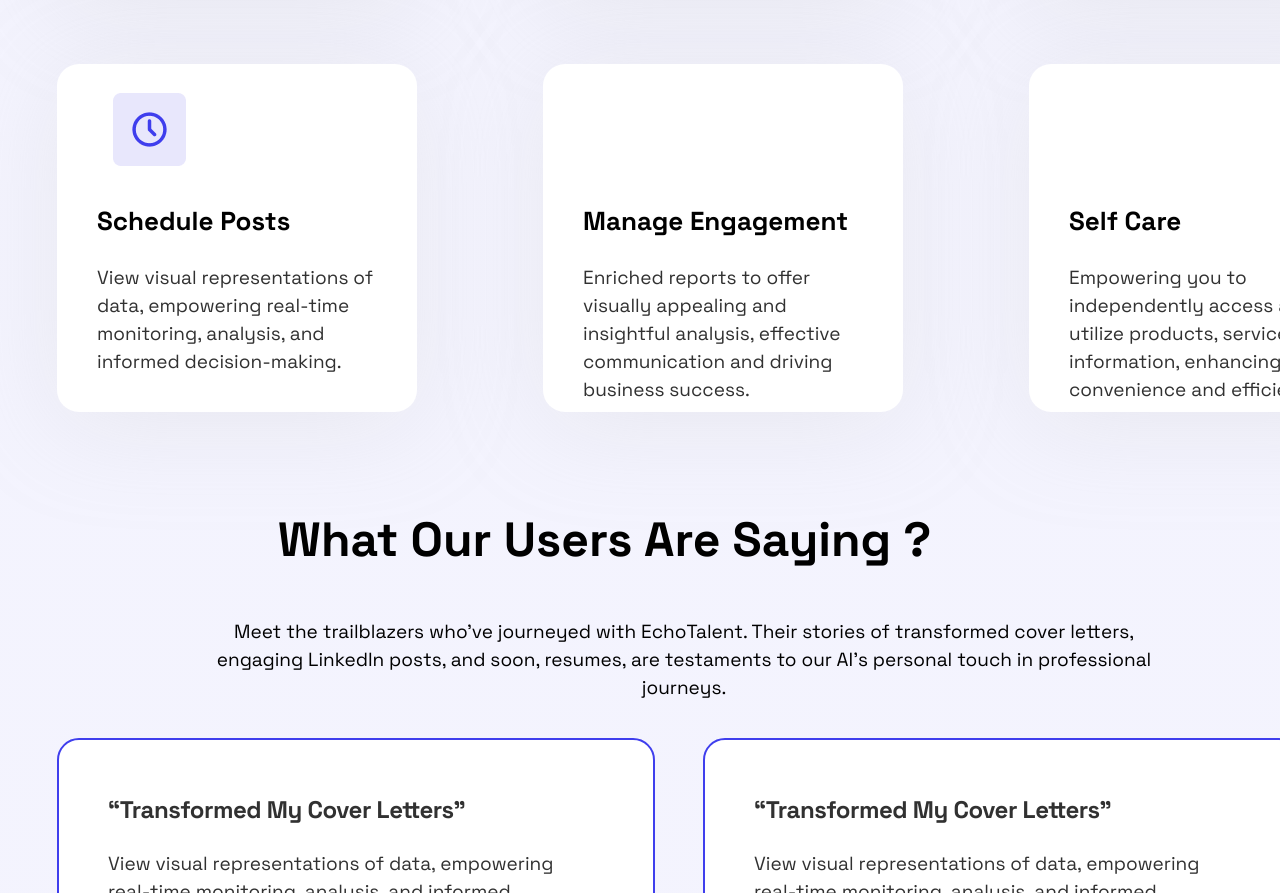
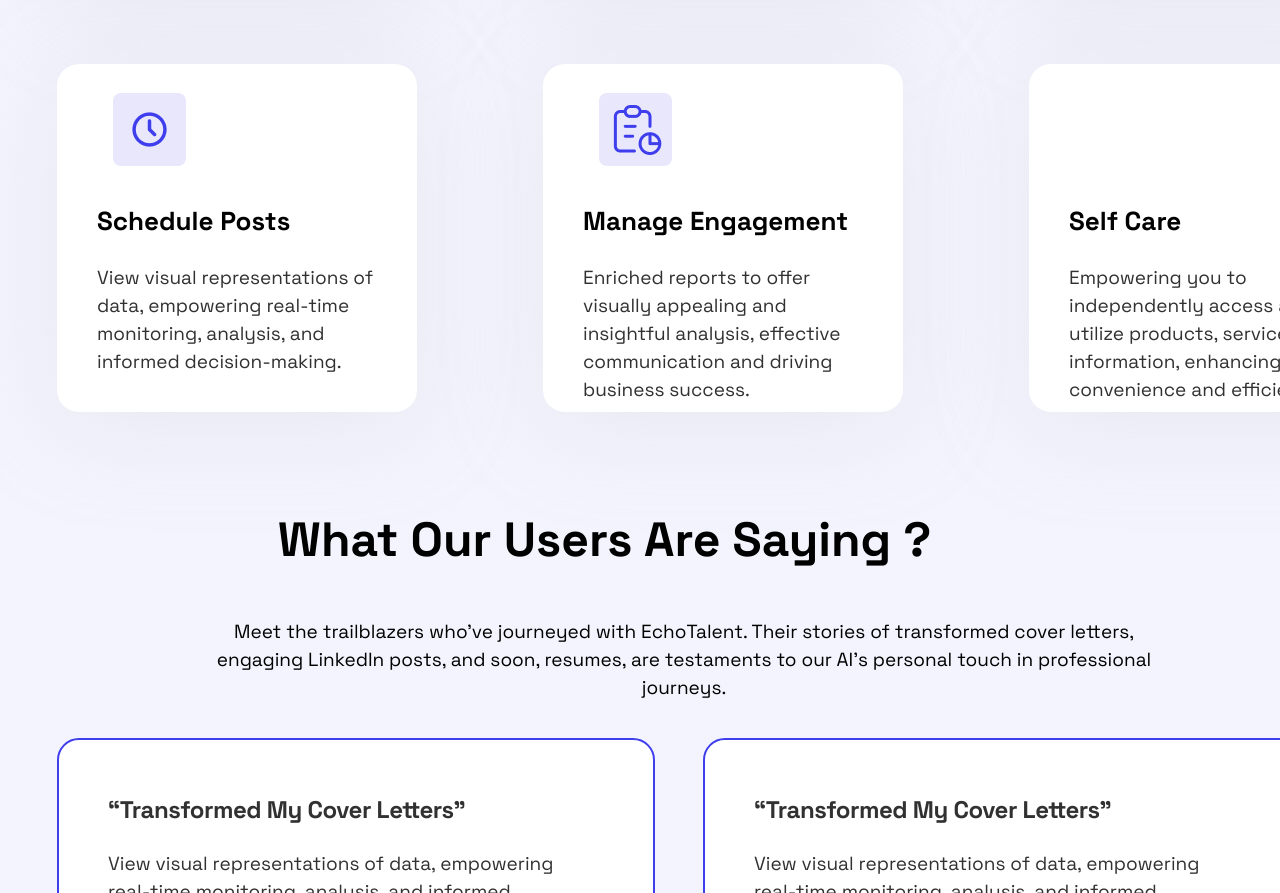
Before and after one commit to Vickiegatheru/Desktop2, a plain HTML site: page index.html in a window 1280 px wide. Shown: the part 1772-2665 px from the top of the page. Drawn offline with Linux system fonts and the light colour scheme.

Commit message:
notesicon

```diff
--- a/index.html
+++ b/index.html
@@ -146,7 +146,7 @@
                 </div>
                 <div class="section5">
                     <p class="image">
-
+                        <img src="./icons/notes.png">
 
                     </p>
                     <p class="selfcare">
```
Also changed, not shown: icons/notes.png (added).
